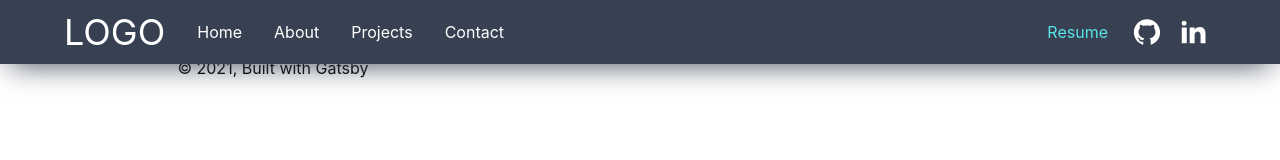
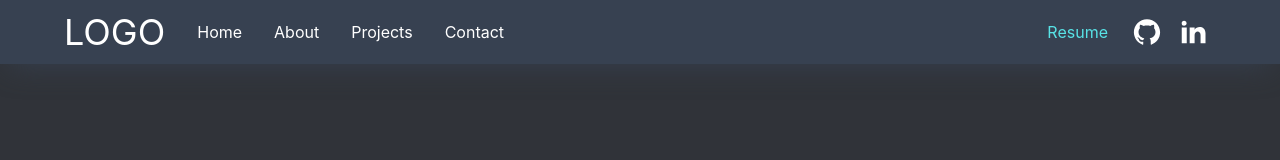
Before and after one commit to arturmolenda/portfolio, a Gatsby site: page / in a window 1280 px wide. Built offline with nearby package versions, Linux system fonts and the light colour scheme; Gatsby itself is replaced by a stand-in of ours.

Commit message:
add bg color

```diff
--- a/src/components/layout.js
+++ b/src/components/layout.js
@@ -5,13 +5,13 @@ import "./layout.css"
 const Layout = ({ children }) => {
   return (
     <>
+      <div className="fixed inset-0" style={{ backgroundColor: "#303339" }} />
       <Navbar />
       <div
         id="content"
         style={{
           margin: `0 auto`,
           maxWidth: 960,
-          padding: `0 1.0875rem 1.45rem`,
         }}
       >
         <main>{children}</main>
```
